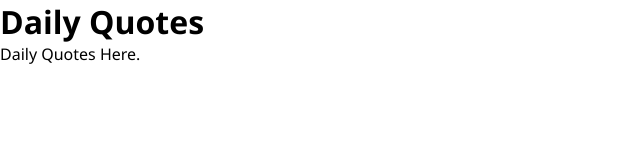
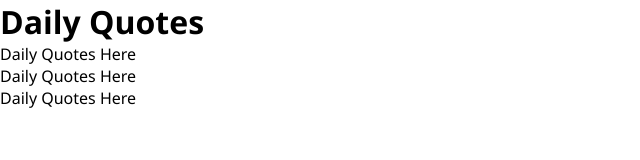
Before and after one commit to Harsh140710/Daily-Quotes, a plain HTML site: page index.html in a window 1280 px wide. Shown: the whole page, without its empty margins (0-640 px from the left). Drawn offline with Linux system fonts and the light colour scheme.

Commit message:
added overview part in index

```diff
--- a/index.html
+++ b/index.html
@@ -12,7 +12,11 @@
             <h1>Daily Quotes</h1>
         </header>
         <div class="quouteContainer">
-            Daily Quotes Here.
+            <ul>
+                <li>Daily Quotes Here</li>
+                <li>Daily Quotes Here</li>
+                <li>Daily Quotes Here</li>
+            </ul>
         </div>
     </div>
 </body>
```
Also changed, not shown: style.css (line endings or trailing spaces).
